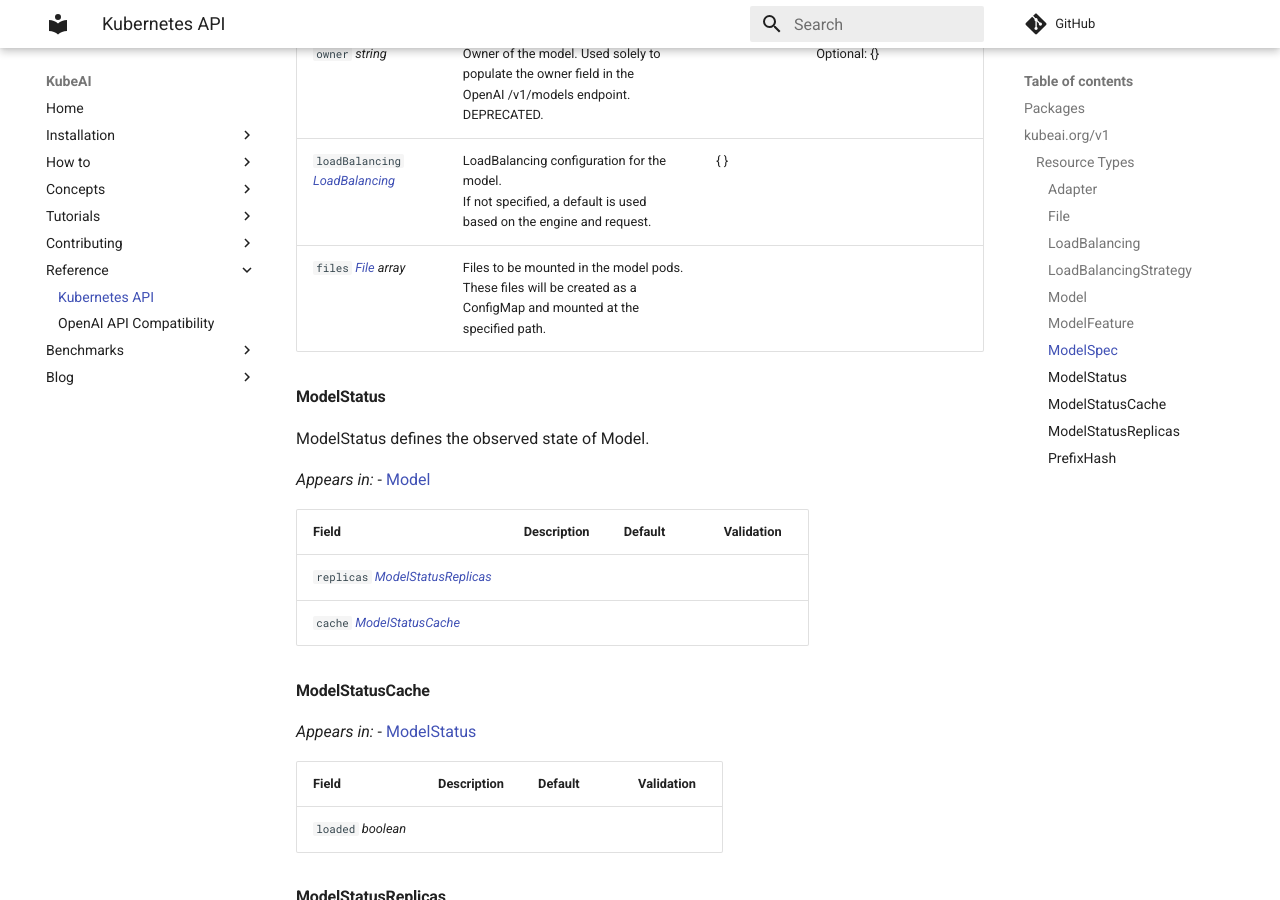
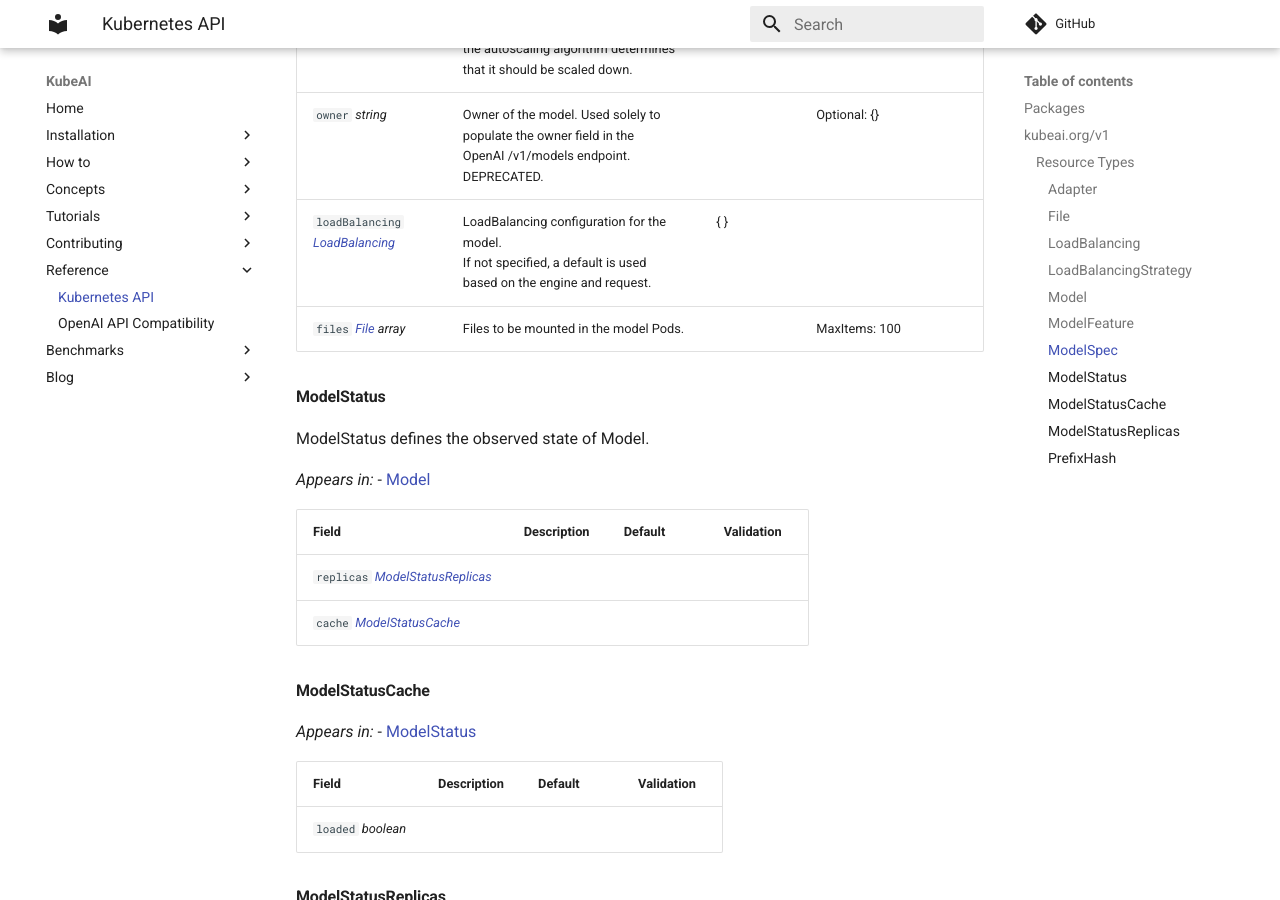
Before and after one commit to substratusai/kubeai, an MkDocs documentation site: the page built from docs/reference/kubernetes-api.md, in a window 1280 px wide and 900 px high, scrolled down 4251 px. Built offline with MkDocs 1.6.1 and Material for MkDocs 9.7.7, drawn with Linux system fonts in a browser that asks for light colours; comment, search, counter and statistics services are not loaded; some of the changed text lies outside the part shown.

Commit message:
Update API reference

```diff
--- a/docs/reference/kubernetes-api.md
+++ b/docs/reference/kubernetes-api.md
@@ -145,7 +145,7 @@ _Appears in:_
 | `scaleDownDelaySeconds` _integer_ | ScaleDownDelay is the minimum time before a deployment is scaled down after<br />the autoscaling algorithm determines that it should be scaled down. | 30 |  |
 | `owner` _string_ | Owner of the model. Used solely to populate the owner field in the<br />OpenAI /v1/models endpoint.<br />DEPRECATED. |  | Optional: \{\} <br /> |
 | `loadBalancing` _[LoadBalancing](#loadbalancing)_ | LoadBalancing configuration for the model.<br />If not specified, a default is used based on the engine and request. | \{  \} |  |
-| `files` _[File](#file) array_ | Files to be mounted in the model pods.<br />These files will be created as a ConfigMap and mounted at the specified path. |  |  |
+| `files` _[File](#file) array_ | Files to be mounted in the model Pods. |  | MaxItems: 100 <br /> |
 
 
 #### ModelStatus
```
Also changed, not shown: other parts of docs/reference/kubernetes-api.md (+2 -2 lines).
